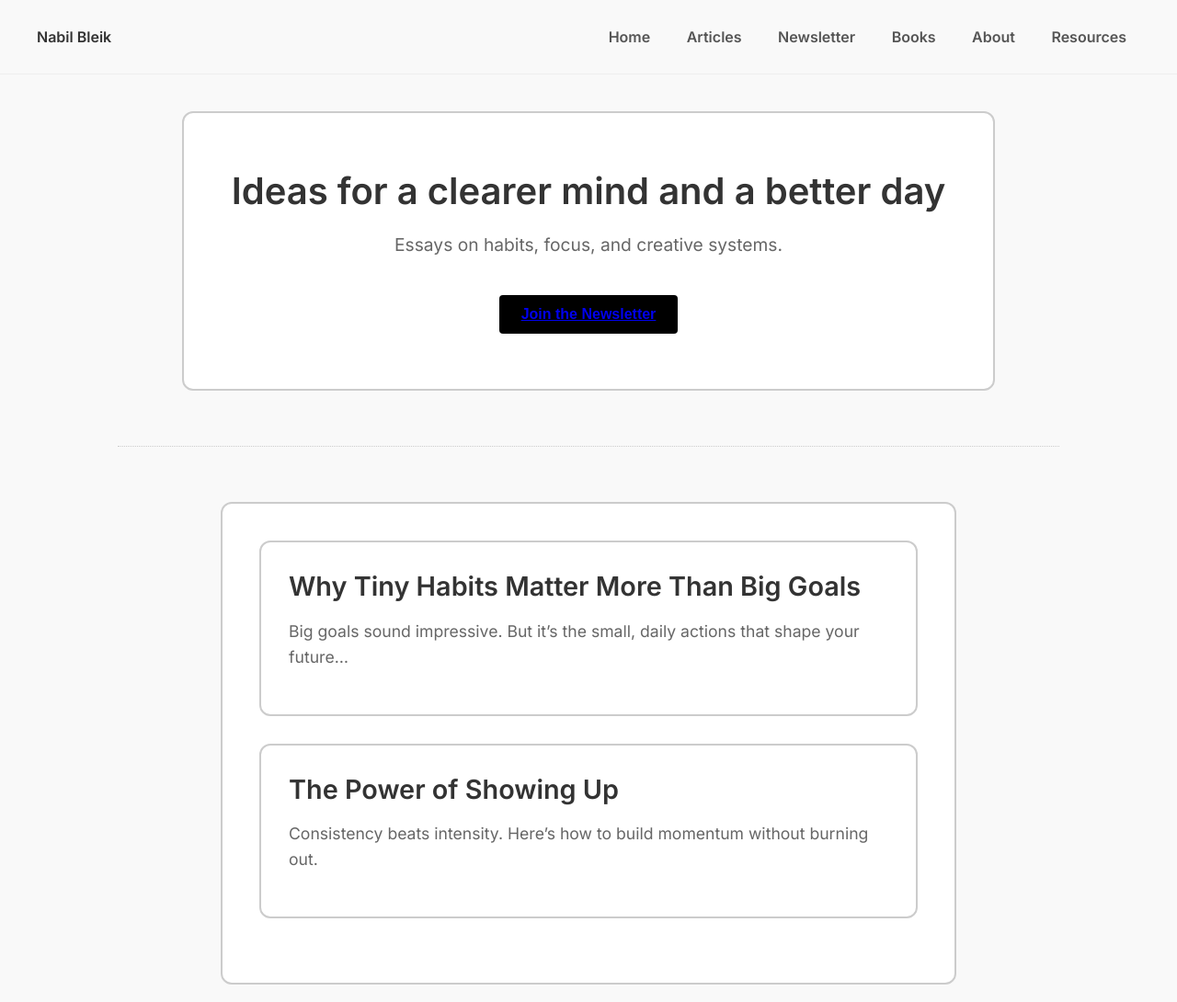
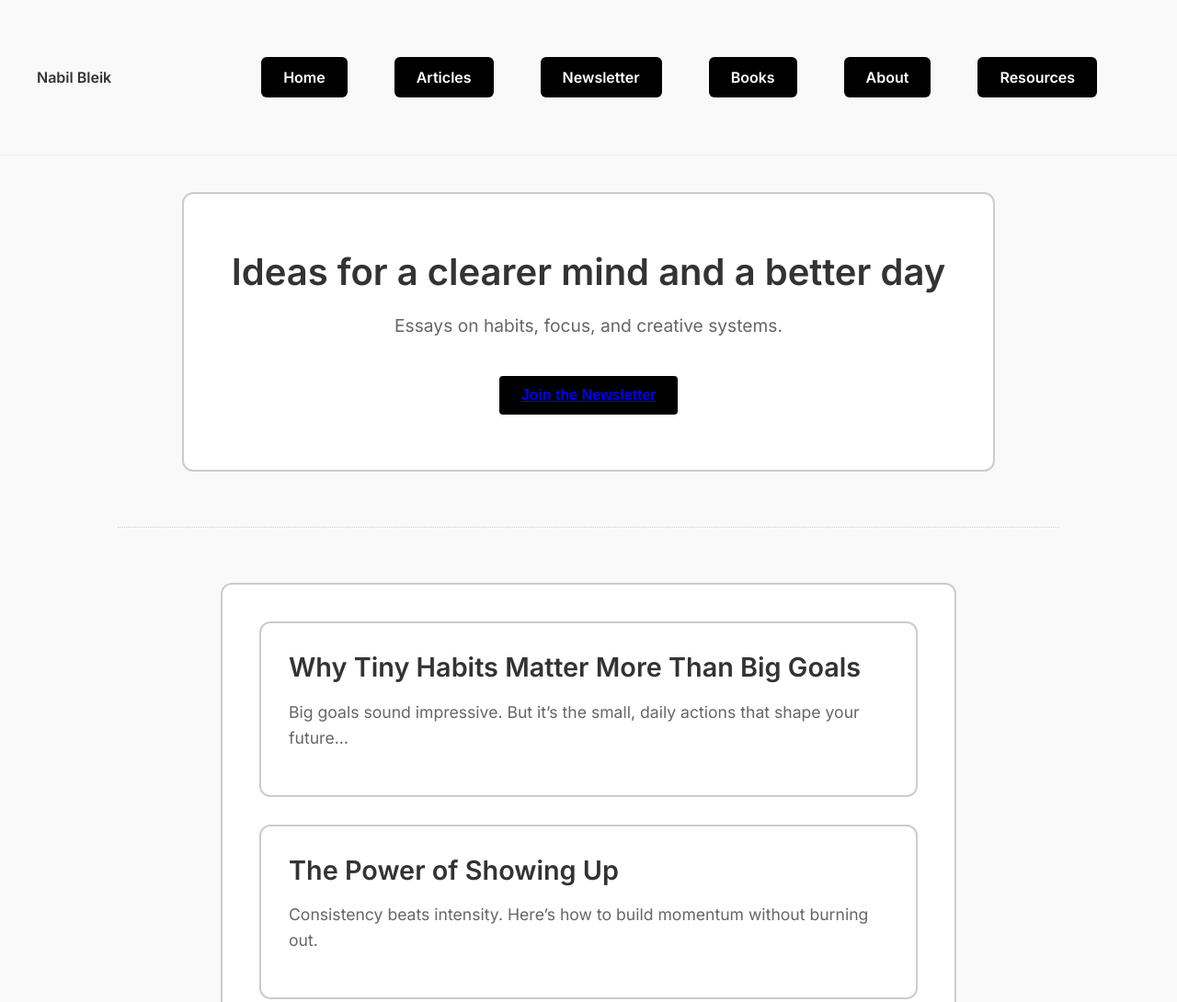
Before and after one commit to Helper101777/website-demo, a plain HTML site: page index.html in a window 1280 px wide. Shown: the top 1090 px of the page at 92% size. Drawn offline with Linux system fonts and the light colour scheme.

Commit message:
Update index.html

```diff
--- a/index.html
+++ b/index.html
@@ -257,13 +257,26 @@
 <body>
   <header>
     <div><strong>Nabil Bleik</strong></div>
-    <nav>
-      <a href="index.html">Home</a>
-      <a href="articles.html">Articles</a>
-      <a href="newsletter.html">Newsletter</a>
-      <a href="Books.html">Books</a>
-      <a href="about.html">About</a>
-      <a href="Resources.html">Resources</a>
+
+   <nav style="display: flex; flex-wrap: wrap; justify-content: center; gap: 1rem; padding: 2rem;">
+  <a href="index.html" class="nav-button" style="background-color: #000; color: #fff; padding: 0.75rem 1.5rem; border-radius: 6px; font-weight: bold; text-decoration: none; opacity: 0; transform: translateY(20px); transition: opacity 0.6s ease, transform 0.6s ease;">Home</a>
+  <a href="articles.html" class="nav-button" style="background-color: #000; color: #fff; padding: 0.75rem 1.5rem; border-radius: 6px; font-weight: bold; text-decoration: none; opacity: 0; transform: translateY(20px); transition: opacity 0.6s ease, transform 0.6s ease;">Articles</a>
+  <a href="newsletter.html" class="nav-button" style="background-color: #000; color: #fff; padding: 0.75rem 1.5rem; border-radius: 6px; font-weight: bold; text-decoration: none; opacity: 0; transform: translateY(20px); transition: opacity 0.6s ease, transform 0.6s ease;">Newsletter</a>
+  <a href="Books.html" class="nav-button" style="background-color: #000; color: #fff; padding: 0.75rem 1.5rem; border-radius: 6px; font-weight: bold; text-decoration: none; opacity: 0; transform: translateY(20px); transition: opacity 0.6s ease, transform 0.6s ease;">Books</a>
+  <a href="about.html" class="nav-button" style="background-color: #000; color: #fff; padding: 0.75rem 1.5rem; border-radius: 6px; font-weight: bold; text-decoration: none; opacity: 0; transform: translateY(20px); transition: opacity 0.6s ease, transform 0.6s ease;">About</a>
+  <a href="Resources.html" class="nav-button" style="background-color: #000; color: #fff; padding: 0.75rem 1.5rem; border-radius: 6px; font-weight: bold; text-decoration: none; opacity: 0; transform: translateY(20px); transition: opacity 0.6s ease, transform 0.6s ease;">Resources</a>
+
+
+<script>
+  window.addEventListener('DOMContentLoaded', () => {
+    document.querySelectorAll('.nav-button').forEach((btn, i) => {
+      setTimeout(() => {
+        btn.style.opacity = '1';
+        btn.style.transform = 'translateY(0)';
+      }, i * 150);
+    });
+  });
+</script>
     </nav>
   </header>
 
```
